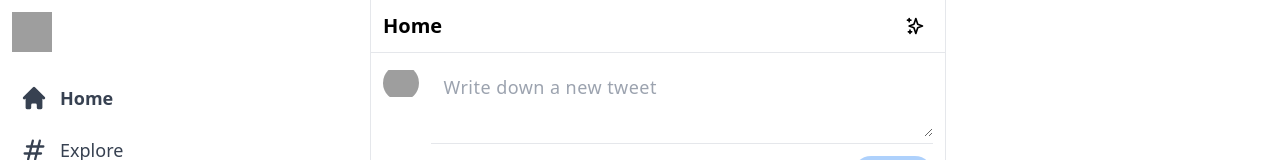
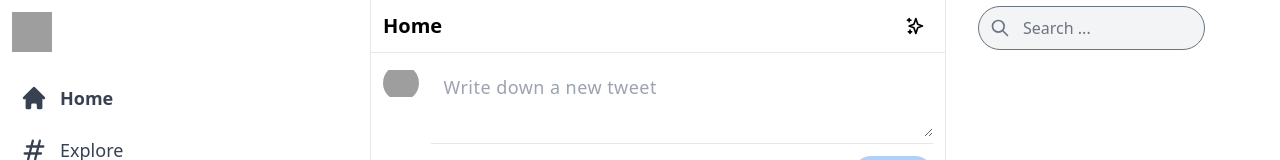
Before and after one commit to edk21/nextjs-twitter-clone, a Next.js app: page / in a window 1280 px wide. Shown: the top 160 px of the page. Built offline with nearby package versions, Linux system fonts and the light colour scheme; grey boxes are pictures that could not be loaded.

Commit message:
feed search bar added

```diff
--- /dev/null
+++ b/components/Widgets/index.js
@@ -0,0 +1,17 @@
+import { SearchIcon } from '@heroicons/react/outline'
+import React from 'react'
+
+const Widgets = () => {
+  return (
+    <div className='xl:w-[600px] hidden lg:inline ml-8 space-y-5'>
+        <div className="w-[90%] xl:w-[75%] sticky top-0 bg-white py-1.5 z-50">
+            <div className="flex items-center p-3 rounded-full relative">
+                <SearchIcon className='h-5 z-50 text-gray-500' />
+                <input type="text" placeholder='Search ...' className='absolute inset-0 rounded-full pl-11 border-gray-500 text-gray-700 focus:shadow-lg focus:bg-white bg-gray-100' />
+            </div>
+        </div>
+    </div>
+  )
+}
+
+export default Widgets
--- a/pages/index.js
+++ b/pages/index.js
@@ -1,6 +1,7 @@
 import Head from 'next/head'
 import Feed from '../components/Feed'
 import Sidebar from '../components/Sidebar'
+import Widgets from '../components/Widgets'
 
 export default function Home() {
   return (
@@ -18,6 +19,7 @@
         <Feed />
 
         {/* <Widgets> */}
+        <Widgets />
 
         {/* <Modal> */}
 
```
